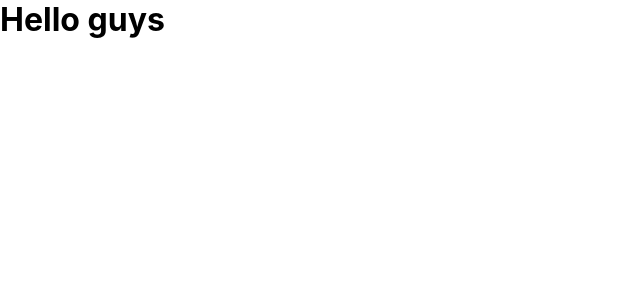
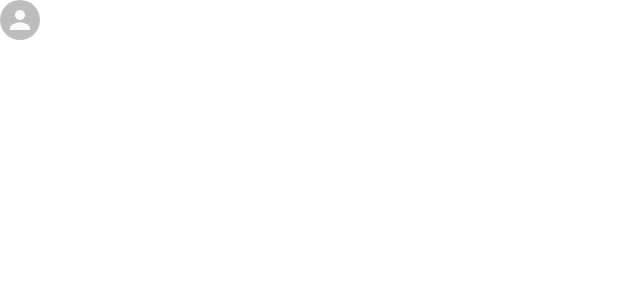
Before and after one commit to kioria95/Google-Clone, a React (Create React App) app: page / in a window 1280 px wide. Shown: the top 300 px of the page, without its empty margins (0-640 px from the left). Built offline with nearby package versions, Linux system fonts and the light colour scheme.

Commit message:
Added React Router

```diff
--- a/src/App.js
+++ b/src/App.js
@@ -1,11 +1,22 @@
 import React from "react";
 import "./App.css";
 import Home from "./pages/Home";
+import { BrowserRouter as Router, Switch, Route } from "react-router-dom";
 
 function App() {
   return (
     <div className="app">
-      <Home />
+      <Router>
+        <Switch>
+          <Route path="/search">
+
+          </Route>
+
+          <Route path="/">
+            <Home />
+          </Route>
+        </Switch>
+      </Router>
     </div>
   );
 }
--- a/src/pages/Home.js
+++ b/src/pages/Home.js
@@ -1,12 +1,32 @@
-import React from 'react'
-import './Home.css'
+import { Avatar } from "@material-ui/core";
+import React from "react";
+import "./Home.css";
+
 
 function Home() {
-    return (
-        <div className="home">
-            <h1>Hello guys</h1>
+  return (
+    <div className="home">
+      <div className="home__header">
+        <div className="home__headerAvatar">
+          <div className="home__headerLeft">
+
+
+          </div>
+
+          <div className="home__headerRight">
+
+
+            <Avatar />
+          </div>
         </div>
-    )
+      </div>
+
+      <div className="home__body">
+
+
+      </div>
+    </div>
+  );
 }
 
-export default Home
+export default Home;
```
